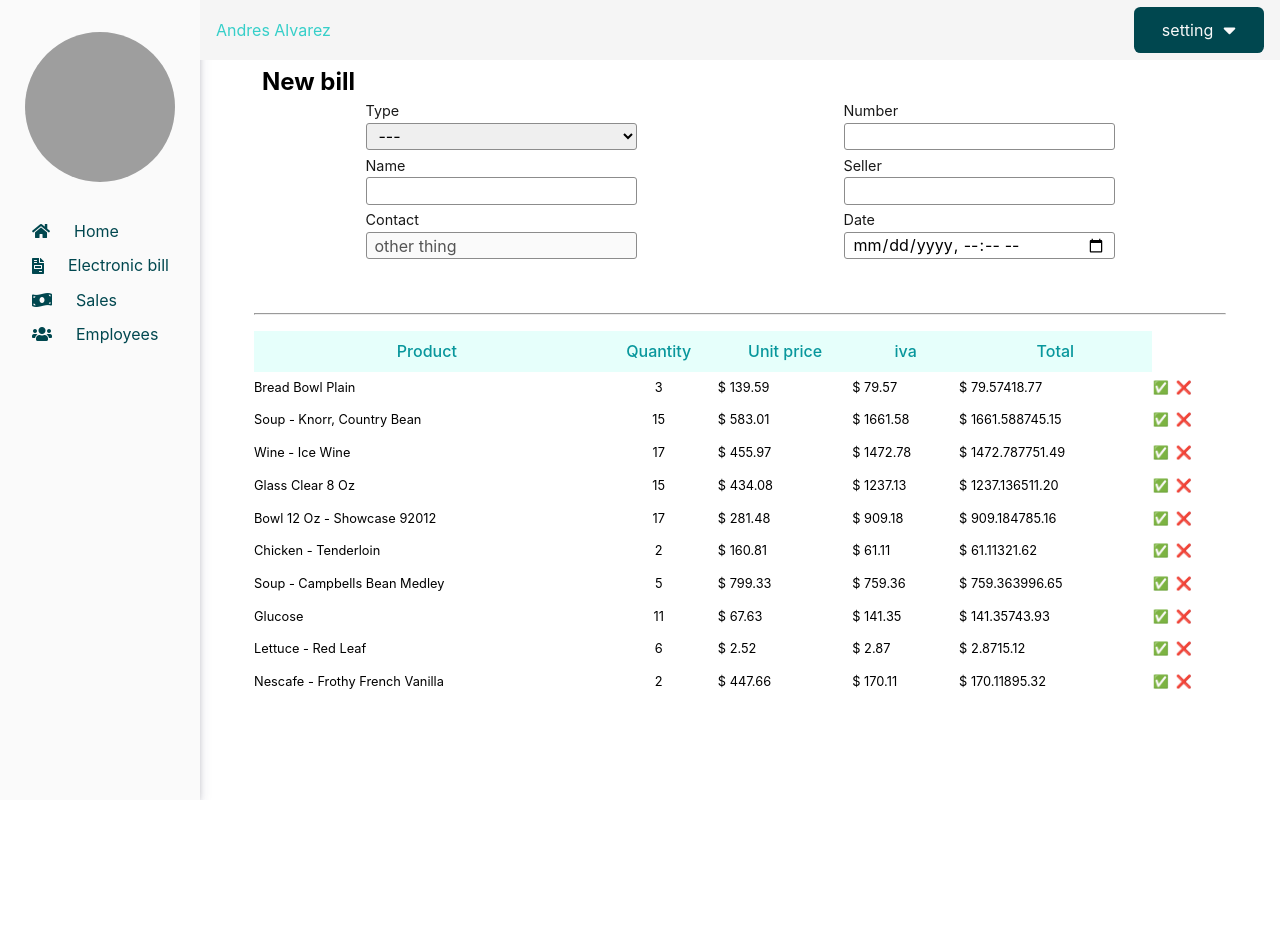
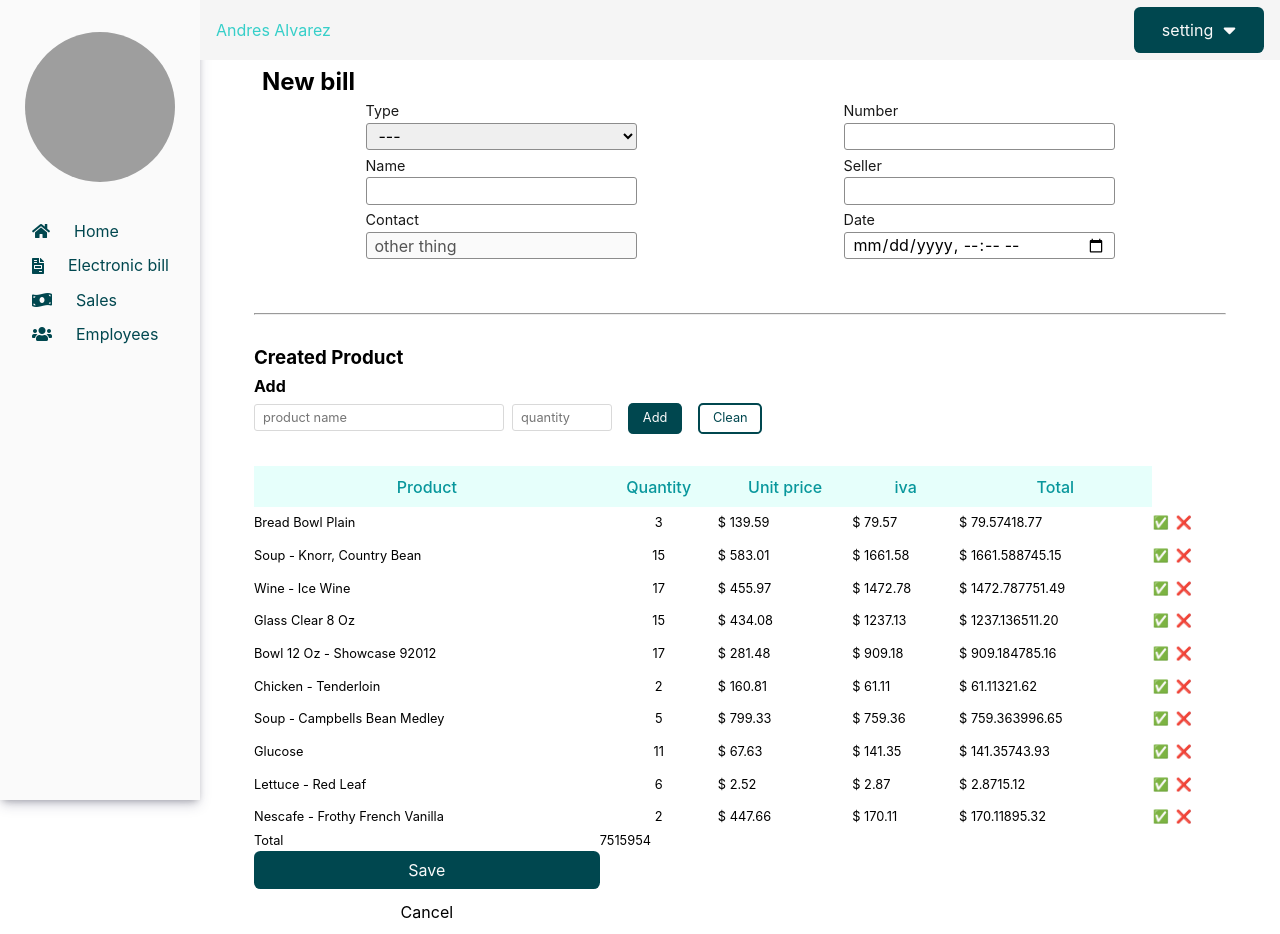
Before and after one commit to andresalvarezb/sales-platform-fn, a React (Create React App) app: page / in a window 1280 px wide. Before the commit the page ends 800 px from the top, so only its background shows below. Built offline with nearby package versions, Linux system fonts and the light colour scheme; grey boxes are pictures that could not be loaded.

Commit message:
Create form to create products

```diff
--- /dev/null
+++ b/src/components/MainDashboard/FormProduct/formproduct.css
@@ -0,0 +1,28 @@
+
+.FormProduct-input {
+    height: 1.7rem;
+    width: 250px;
+    font-size: 0.8rem;
+    border-color: var(--color-4-3);
+}
+
+.FormProduct-input--quantity {
+    width: 100px;
+}
+
+.FormProduct-input:focus {
+    border-color: var(--color-4-4);
+}
+
+.FormProduct-button{
+    /* background-color: var(--color-1-1); */
+    /* width: fit-content; */
+    width: auto;
+    margin: 0 0 0 1rem;
+    font-size: 0.8rem;
+}
+
+.FormProduct-button:last-child {
+    color: var(--color-1-1);
+    border-color: var(--color-1-1);
+}
--- /dev/null
+++ b/src/components/MainDashboard/FormProduct/index.jsx
@@ -0,0 +1,17 @@
+import React from 'react';
+import './formproduct.css'
+
+function FormProduct() {
+	return <div className='WrapperFormProduct u-my-2'>
+		<h3 className='WrapperFormProduct-h3'>Created Product</h3>
+		<h4 className='WrapperFormProduct-h4 u-my-0'>Add</h4>
+		<form className='FormProduct'>
+			<input className='FormProduct-input ' type='text' name='name' placeholder='product name' />
+			<input className='FormProduct-input FormProduct-input--quantity u-ml-0' type='text' name='work' placeholder='quantity' />
+			<button className='btn btn--primary FormProduct-button' type='submit'>Add</button>
+			<button className='btn FormProduct-button' type='reset'>Clean</button>
+		</form>
+	</div>;
+}
+
+export default FormProduct;
--- a/src/components/MainDashboard/Table/index.jsx
+++ b/src/components/MainDashboard/Table/index.jsx
@@ -72,6 +72,14 @@ function Table() {
 						<TableRow product={product} key={product.id} />
 					))
 				}
+				<tr className='TableBody-total'>
+					<td>Total</td>
+					<td>7515954</td>
+				</tr>
+				<tr>
+					<button className='btn btn--primary ' type='submit'>Save</button>
+					<button className='btn' type='reset'>Cancel</button>
+				</tr>
 			</tbody>
 		</table>
 	</>
--- a/src/components/MainDashboard/index.jsx
+++ b/src/components/MainDashboard/index.jsx
@@ -1,5 +1,6 @@
 import React from 'react'
 import HeaderFormDashboard from '../HeaderFormDashboard';
+import FormProduct from './FormProduct';
 import './maindashboard.css';
 import Table from './Table';
 
@@ -11,6 +12,7 @@ function MainDashboard() {
                 <form action="" className='FormDashboard'>
                     <HeaderFormDashboard />
                     <hr />
+                    <FormProduct/>
                     <Table/>
                 </form>
             </main>
--- a/src/styles/utilities.css
+++ b/src/styles/utilities.css
@@ -27,6 +27,17 @@
 }
 .u-mb-2 {
     margin-block-end: 2rem;
+}
+
+/* Margin Left */
+.u-ml-0 {
+    margin-inline-start: 0.5rem;
+}
+.u-ml-1 {
+    margin-inline-start: 1rem;
+}
+.u-ml-2 {
+    margin-inline-start: 2rem;
 }
 
 
```
Also changed, not shown: src/components/MainDashboard/TableRow/tablerow.css (+9 -5 lines). Lines whose indentation alone changed are shown as unchanged.
